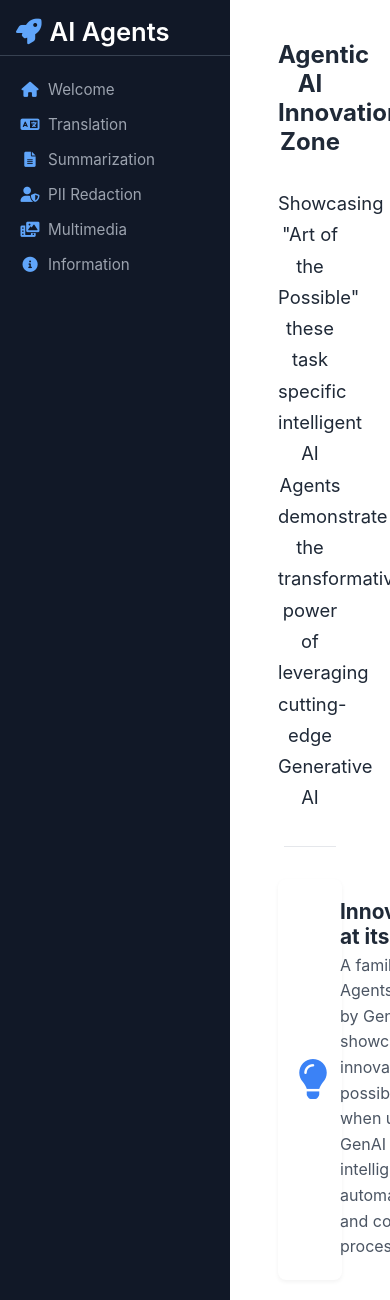
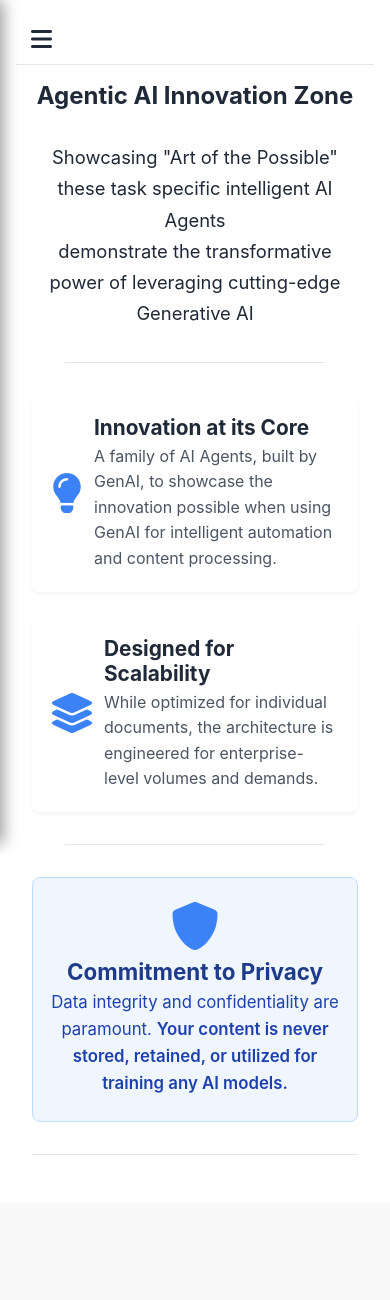
Before and after one commit to pohagan72/AgentShowcase, a Flask app: page /feature/1 in a window 390 px wide. Shown: the top 1300 px of the page. After the commit the page ends 1155 px from the top, so only its background shows below. Run offline with Flask 3, Linux system fonts and the light colour scheme; some libraries are stand-ins or nearby versions.

Commit message:
Mobile friendly updates

```diff
--- a/static/css/style.css
+++ b/static/css/style.css
@@ -54,6 +54,7 @@ body {
     overflow-y: auto; /* Sidebar scrolls its own content if it's too long */
     padding: var(--spacing-unit) 0;
     flex-shrink: 0; /* Prevent sidebar from shrinking */
+    transition: transform 0.3s ease-in-out; /* ADDED FOR MOBILE: Enables smooth slide animation */
 }
 
 .sidebar-header {
@@ -258,6 +259,10 @@ body {
     padding-bottom: calc(var(--spacing-unit) / 4);
     border-bottom: 1px dotted var(--border-color);
 }
+
+/* --- [Your existing styles continue here, unchanged] --- */
+
+/* ... all of your other detailed styles from .summary-display-box to .result-image ... */
 
 /* --- Enhanced Summary Display Box (for Summarization feature) --- */
 .summary-display-box {
@@ -780,7 +785,6 @@ body {
 .safety-flags-list .category-error { color: #dc2626; }
 .safety-flags-list .category-secondary { color: var(--secondary-color); }
 
-
 .object-tags-container {
     display: flex;
     flex-wrap: wrap;
@@ -842,3 +846,87 @@ body {
     */
     object-fit: contain;
 }
+
+/* ======================================================= */
+/*          NEW: MOBILE RESPONSIVE STYLES (ADDED)          */
+/* ======================================================= */
+
+/* --- Elements for Mobile View (Hidden on Desktop) --- */
+.mobile-header {
+    display: none; /* Hidden by default */
+    background-color: var(--surface-color);
+    padding: 10px 15px;
+    border-bottom: 1px solid var(--border-color);
+    align-items: center;
+}
+
+.mobile-menu-toggle {
+    background: none;
+    border: none;
+    font-size: 24px;
+    cursor: pointer;
+    color: var(--text-color-primary);
+}
+
+.mobile-overlay {
+    display: none;
+    position: fixed;
+    top: 0;
+    left: 0;
+    width: 100%;
+    height: 100%;
+    background-color: rgba(0, 0, 0, 0.5);
+    z-index: 999; /* Positioned just below the sidebar */
+}
+
+.mobile-overlay.show {
+    display: block;
+}
+
+/* --- Media Query for screens 768px or less (Tablets and Phones) --- */
+@media (max-width: 768px) {
+    .app-container {
+        /* On mobile, change from a flex row to a standard block layout */
+        display: block;
+    }
+
+    .sidebar {
+        position: fixed; /* Take sidebar out of the normal document flow */
+        top: 0;
+        left: 0;
+        height: 100%;
+        z-index: 1000; /* Ensure sidebar is on top of all other content */
+        transform: translateX(-100%); /* Hide it off-screen to the left */
+        box-shadow: 3px 0 15px rgba(0, 0, 0, 0.4);
+    }
+
+    .sidebar.show {
+        /* This class will be toggled by JavaScript to show the sidebar */
+        transform: translateX(0);
+    }
+
+    /* Show the mobile header containing the hamburger button */
+    .mobile-header {
+        display: flex;
+    }
+
+    /* Adjust main content area padding for a better mobile experience */
+    .content-area {
+        padding: var(--spacing-unit);
+    }
+
+    /* Make feature containers full-width on mobile */
+    .feature-container {
+        max-width: 100%;
+        padding: 0; /* Remove padding as the parent .content-area now provides it */
+    }
+
+    /* Adjust welcome header size on mobile */
+    .welcome-container .welcome-header h1 {
+        font-size: 2.2em;
+    }
+
+    .welcome-container .welcome-subtitle {
+        font-size: 1.1em;
+    }
+}
--- a/templates/layout.html
+++ b/templates/layout.html
@@ -9,11 +9,14 @@
     <script src="https://unpkg.com/htmx.org@1.9.12"></script>
 </head>
 <body>
+    <!-- Mobile-only overlay for closing the sidebar when clicking outside of it -->
+    <div class="mobile-overlay" onclick="toggleSidebar()"></div>
+
     <div class="app-container">
-        <nav class="sidebar">
+        <nav class="sidebar" id="sidebar">
             <div class="sidebar-header">
                 <i class="fas fa-rocket"></i>
-                AI Agents
+                <span>AI Agents</span>
             </div>
             <ul>
                 {% for key, feature_item in features.items() %}
@@ -23,7 +26,8 @@
                        hx-target="#main-content"
                        hx-push-url="{{ url_for('index', feature_key=key) }}"
                        hx-indicator=".global-loader"
-                       class="sidebar-link {{ 'active' if key == active_feature_key else '' }}">
+                       class="sidebar-link {{ 'active' if key == active_feature_key else '' }}"
+                       onclick="closeSidebarIfMobile()">
                         <i class="{{ feature_item.icon }}"></i>
                         <span>{{ feature_item.name }}</span>
                     </a>
@@ -31,8 +35,16 @@
                 {% endfor %}
             </ul>
         </nav>
-        <main class="content-area" id="main-content-wrapper">
 
+        <main class="content-area">
+            <!-- Mobile-only header with hamburger menu -->
+            <header class="mobile-header">
+                <button class="mobile-menu-toggle" onclick="toggleSidebar()">
+                    <i class="fas fa-bars"></i>
+                </button>
+            </header>
+
+            <div id="main-content-wrapper">
                 <div class="global-loader htmx-indicator" style="text-align: center; padding: 30px 0; display:none;">
                     <div class="spinner" style="width: 36px; height: 36px; border-width: 4px; margin: 0 auto;"></div>
                     <p style="margin-top: 12px; color: #555; font-size: 1.1em;">Loading Content...</p>
@@ -41,10 +53,26 @@
                     {# This will now render the path from FEATURES_DATA, e.g., partials/_welcome_content.html #}
                     {% include initial_content_template %}
                 </div>
+            </div>
         </main>
     </div>
 
     <script>
+        // --- NEW: Mobile Sidebar Logic ---
+        function toggleSidebar() {
+            document.getElementById('sidebar').classList.toggle('show');
+            document.querySelector('.mobile-overlay').classList.toggle('show');
+        }
+
+        function closeSidebarIfMobile() {
+            // Only close if the sidebar is actually in its mobile state (has the 'show' class)
+            const sidebar = document.getElementById('sidebar');
+            if (sidebar.classList.contains('show')) {
+                toggleSidebar();
+            }
+        }
+
+
         // --- Existing JavaScript for Sidebar and Title ---
         document.body.addEventListener('htmx:afterSwap', function(event) {
             // Update sidebar active state
@@ -63,15 +91,19 @@
                 }
             });
 
-            // --- NEW: Initialize Drop Zones and Tabs in swapped content ---
-            const swappedElement = event.detail.target; // Target is where content was swapped into
+            // --- Existing code for Drop Zones, etc. ---
+            const swappedElement = event.detail.target;
             if (swappedElement && (swappedElement.querySelector('.drop-zone') || swappedElement.classList.contains('drop-zone'))) {
                 initDropZones();
             }
-            // If you dynamically load tab content that itself has more tabs or dropzones,
-            // you might need more specific initialization or a more generic re-init approach.
         });
 
+        // Your other existing JS functions (openTab, displayFileName, initDropZones) go here
+        // No changes are needed for them, so I am omitting them for brevity.
+        // Copy them from your original file and paste them below.
+
+        // --- PASTE your existing openTab, displayFileName, and initDropZones functions here ---
+        // --- START OF PASTED CODE ---
         document.addEventListener('DOMContentLoaded', function() {
             // Initial sidebar active state and title
             const currentPath = window.location.pathname;
@@ -102,98 +134,48 @@
 
             // --- NEW: Initialize Drop Zones and Tabs on initial load ---
             initDropZones();
-            // If initial content (e.g. welcome page) has tabs, they would need initialization if not pre-rendered.
-            // Your current setup loads `initial_content_template` which might contain them.
         });
-
-        // --- NEW: Function to handle tab switching ---
         function openTab(event, tabId, tabContentClass) {
             var i, tabcontent, tablinks;
             var currentTabContainer = document.getElementById(tabId).closest('.feature-container') || document.body; // Scope tab operations
-
             tabcontent = currentTabContainer.getElementsByClassName(tabContentClass);
-            for (i = 0; i < tabcontent.length; i++) {
-                tabcontent[i].style.display = "none";
-                tabcontent[i].classList.remove("active-content");
-            }
-
-            // Deactivate sibling tab links within the same tab group
+            for (i = 0; i < tabcontent.length; i++) { tabcontent[i].style.display = "none"; tabcontent[i].classList.remove("active-content"); }
             if (event && event.currentTarget) {
                 const currentTabGroup = event.currentTarget.closest('.feature-tabs');
                 if (currentTabGroup) {
                     tablinks = currentTabGroup.getElementsByClassName("tab-link");
-                    for (i = 0; i < tablinks.length; i++) {
-                        tablinks[i].classList.remove("active");
-                    }
+                    for (i = 0; i < tablinks.length; i++) { tablinks[i].classList.remove("active"); }
                     event.currentTarget.classList.add("active");
                 }
             }
-
             document.getElementById(tabId).style.display = "block";
             document.getElementById(tabId).classList.add("active-content");
         }
-
-        // --- NEW: Function to display file name for file inputs ---
         function displayFileName(inputId, displayId) {
             const input = document.getElementById(inputId);
             const display = document.getElementById(displayId);
-            if (!input || !display) {
-                // console.warn("displayFileName: Input or display element not found for", inputId, displayId);
-                return;
+            if (!input || !display) { return; }
+            if (input.files && input.files.length > 0) { display.textContent = input.files[0].name; display.style.display = 'block'; } else { display.textContent = ''; display.style.display = 'none'; }
         }
-
-            if (input.files && input.files.length > 0) {
-                display.textContent = input.files[0].name;
-                display.style.display = 'block';
-            } else {
-                display.textContent = '';
-                display.style.display = 'none';
-            }
-        }
-
-        // --- NEW: Function to initialize drop zones ---
         function initDropZones() {
             const dropZones = document.querySelectorAll('.drop-zone');
-
             dropZones.forEach(zone => {
                 const input = zone.querySelector('input[type="file"]');
-
-                // Click on drop-zone itself to trigger file input, unless an inner button/link is clicked
                 zone.addEventListener('click', (e) => {
-                    if (input && e.target.closest('.drop-zone') === zone &&
-                        !e.target.closest('button, a, .browse-button-link')) {
-                        input.click();
-                    }
+                    if (input && e.target.closest('.drop-zone') === zone && !e.target.closest('button, a, .browse-button-link')) { input.click(); }
                 });
-
                 if (input) {
-                    // The 'onchange' attribute in HTML (e.g., onchange="displayFileName(...)")
-                    // will handle updating the file display. This JS listener is primarily for drag-drop.
                     input.addEventListener('change', () => {
-                        // If onchange in HTML is used, this is redundant for click-select,
-                        // but good for drag-drop to ensure display is updated.
-                        const displayId = input.getAttribute('onchange')
-                                            ?.match(/displayFileName\s*\(\s*this\.id\s*,\s*['"]([^'"]+)['"]\s*\)/)?.[1];
-                        if (displayId) {
-                            displayFileName(input.id, displayId);
-                        }
+                        const displayId = input.getAttribute('onchange')?.match(/displayFileName\s*\(\s*this\.id\s*,\s*['"]([^'"]+)['"]\s*\)/)?.[1];
+                        if (displayId) { displayFileName(input.id, displayId); }
                     });
-
-                    zone.addEventListener('dragover', (e) => {
-                        e.preventDefault();
-                        zone.classList.add('dragover');
-                    });
-
-                    zone.addEventListener('dragleave', () => {
-                        zone.classList.remove('dragover');
-                    });
-
+                    zone.addEventListener('dragover', (e) => { e.preventDefault(); zone.classList.add('dragover'); });
+                    zone.addEventListener('dragleave', () => { zone.classList.remove('dragover'); });
                     zone.addEventListener('drop', (e) => {
                         e.preventDefault();
                         zone.classList.remove('dragover');
                         if (e.dataTransfer.files.length > 0) {
                             input.files = e.dataTransfer.files;
-                            // Manually trigger change event for file input
                             const event = new Event('change', { bubbles: true });
                             input.dispatchEvent(event);
                         }
@@ -201,6 +183,8 @@
                 }
             });
         }
+        // --- END OF PASTED CODE ---
+
     </script>
 </body>
 </html>
```
Lines whose indentation alone changed are shown as unchanged.
